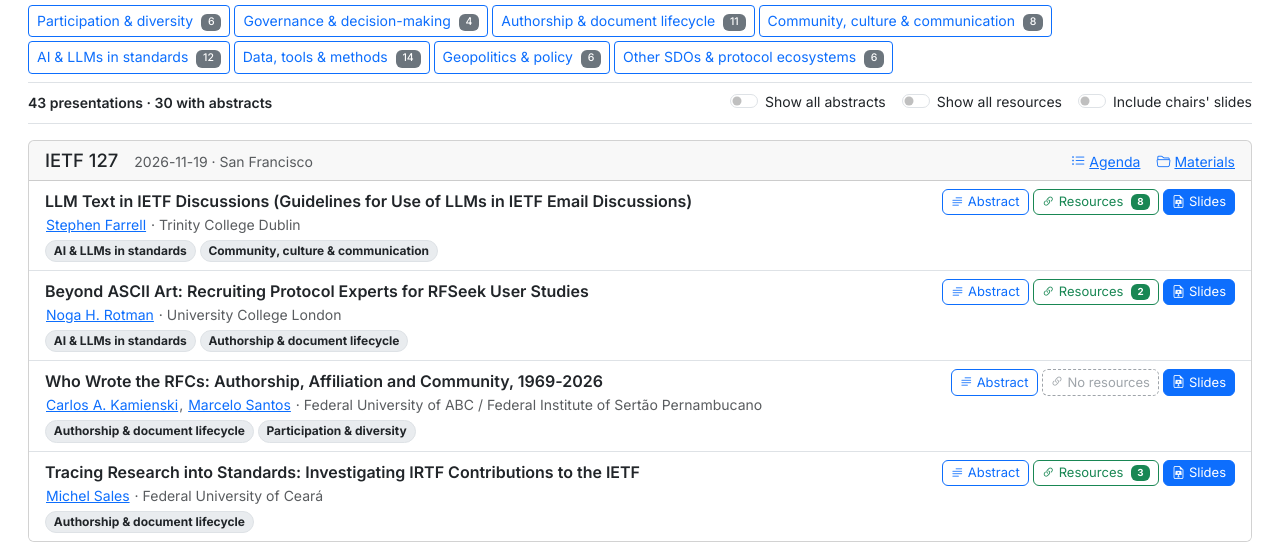
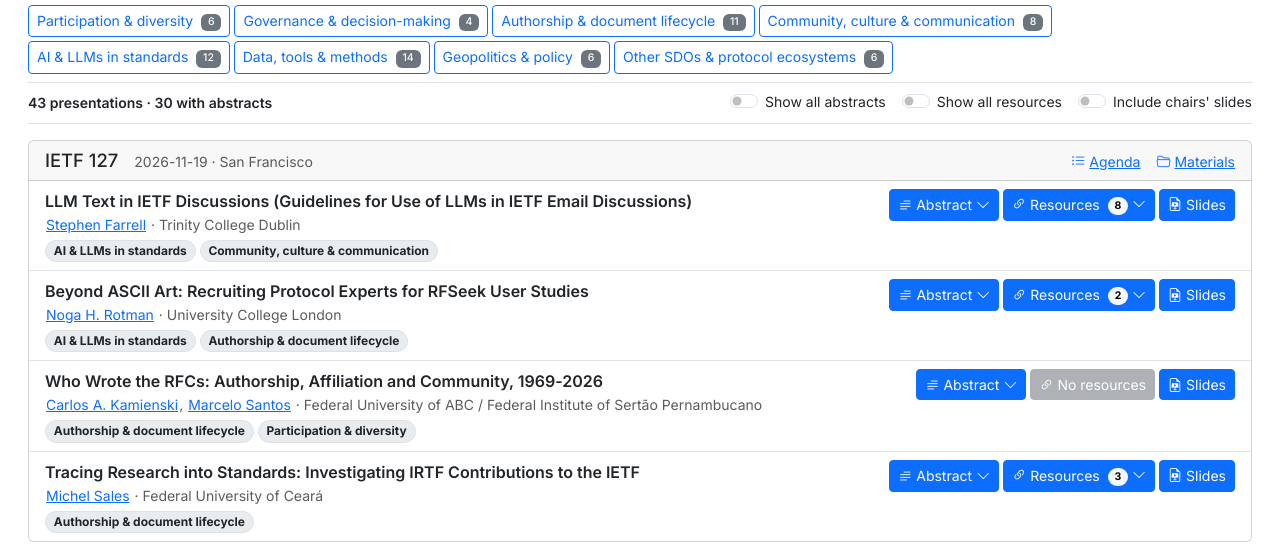
Before and after one commit to irtf-rasprg/catalog, a plain HTML site: page docs/index.html in a window 1280 px wide. Shown: the part 227-782 px from the top of the page. Drawn offline with Linux system fonts and the light colour scheme.

Commit message:
Use Datatracker-style solid buttons on talk cards
The Datatracker uses solid "btn btn-sm btn-primary" buttons for available
items and "btn-secondary disabled" when an item is missing (e.g. the
Agenda/Minutes buttons on a group's meetings page). Apply the same to the
Abstract, Resources and Slides buttons, add a chevron to show open/closed
state, and make Reset a solid secondary button. Topic filter buttons stay
outlined so their on/off state is visible.

Co-Authored-By: Claude Opus 5.5 <noreply@anthropic.com>
Claude-Session: https://claude.ai/code/session_01GdJ4nbiBREzCsMJ9MDR43Q

```diff
--- a/docs/app.js
+++ b/docs/app.js
@@ -116,11 +116,17 @@
     const nres = (p.resources || []).length;
     const aOpen = isOpen(openAbs, p.id, state.allAbs);
     const rOpen = nres > 0 && isOpen(openRes, p.id, state.allRes);
-    const absBtn = isTalk(p) ? `<button type="button" class="btn ${p.abstract ? "btn-outline-primary" : "btn-outline-secondary missing"}${aOpen ? " active" : ""}" data-toggle="abs" data-id="${esc(p.id)}" aria-expanded="${aOpen}"
-        title="${p.abstract ? "Show the abstract from the session agenda" : "The session agenda has no abstract for this talk"}"><i class="bi bi-text-paragraph me-1" aria-hidden="true"></i>${p.abstract ? "Abstract" : "No abstract"}</button>` : "";
-    const resBtn = nres ? `<button type="button" class="btn btn-outline-success${rOpen ? " active" : ""}" data-toggle="res" data-id="${esc(p.id)}" aria-expanded="${rOpen}"
-        title="Tools, papers and other links from the agenda and slides"><i class="bi bi-link-45deg me-1" aria-hidden="true"></i>Resources <span class="badge ${rOpen ? "text-bg-light" : "text-bg-success"} ms-1">${nres}</span></button>`
-      : (isTalk(p) ? `<button type="button" class="btn btn-outline-secondary missing" disabled title="No links found in the agenda or slides"><i class="bi bi-link-45deg me-1" aria-hidden="true"></i>No resources</button>` : "");
+    // Button styles follow the Datatracker (e.g. group meetings page): solid
+    // btn-primary btn-sm when the item exists, btn-secondary disabled when not.
+    const chev = (open) => `<i class="bi bi-chevron-${open ? "up" : "down"} ms-1" aria-hidden="true"></i>`;
+    const absBtn = !isTalk(p) ? "" : p.abstract
+      ? `<button type="button" class="btn btn-sm btn-primary${aOpen ? " active" : ""}" data-toggle="abs" data-id="${esc(p.id)}" aria-expanded="${aOpen}"
+          title="Show the abstract from the session agenda"><i class="bi bi-text-paragraph me-1" aria-hidden="true"></i>Abstract${chev(aOpen)}</button>`
+      : `<span title="The session agenda has no abstract for this talk"><button type="button" class="btn btn-sm btn-secondary" disabled><i class="bi bi-text-paragraph me-1" aria-hidden="true"></i>No abstract</button></span>`;
+    const resBtn = nres
+      ? `<button type="button" class="btn btn-sm btn-primary${rOpen ? " active" : ""}" data-toggle="res" data-id="${esc(p.id)}" aria-expanded="${rOpen}"
+          title="Tools, papers and other links from the agenda and slides"><i class="bi bi-link-45deg me-1" aria-hidden="true"></i>Resources <span class="badge rounded-pill text-bg-light ms-1">${nres}</span>${chev(rOpen)}</button>`
+      : (isTalk(p) ? `<span title="No links found in the agenda or slides"><button type="button" class="btn btn-sm btn-secondary" disabled><i class="bi bi-link-45deg me-1" aria-hidden="true"></i>No resources</button></span>` : "");
     return `<li class="list-group-item talk">
       <div class="d-flex flex-wrap gap-2 align-items-start">
         <div class="flex-grow-1" style="min-width: 14rem">
@@ -130,7 +136,7 @@
         </div>
         <div class="actions d-flex flex-wrap gap-1">
           ${absBtn}${resBtn}
-          <a class="btn btn-primary" href="${esc(p.slides)}" ${ext}><i class="bi bi-file-earmark-slides me-1" aria-hidden="true"></i>Slides</a>
+          <a class="btn btn-sm btn-primary" href="${esc(p.slides)}" ${ext}><i class="bi bi-file-earmark-slides me-1" aria-hidden="true"></i>Slides</a>
         </div>
       </div>
       ${aOpen && isTalk(p) ? abstractPanel(p) : ""}
--- a/docs/index.html
+++ b/docs/index.html
@@ -18,7 +18,7 @@
 <link href="https://fonts.googleapis.com/css2?family=Inter:wght@400;500;600;700&display=swap" rel="stylesheet">
 <link href="vendor/bootstrap/bootstrap.min.css" rel="stylesheet">
 <link href="vendor/bootstrap-icons/bootstrap-icons.min.css" rel="stylesheet">
-<link rel="stylesheet" href="style.css?v=48c79c9e83">
+<link rel="stylesheet" href="style.css?v=20f7286ebf">
 </head>
 <body class="navbar-offset">
 <a class="visually-hidden visually-hidden-focusable" href="#content">Skip to main content</a>
@@ -58,7 +58,7 @@
       <select id="rtype" class="form-select"><option value="">Any</option></select>
     </div>
     <div class="col-6 col-md-3 col-lg-2">
-      <button id="reset" type="button" class="btn btn-outline-secondary w-100"><i class="bi bi-x-circle me-1" aria-hidden="true"></i>Reset</button>
+      <button id="reset" type="button" class="btn btn-secondary w-100"><i class="bi bi-x-circle me-1" aria-hidden="true"></i>Reset</button>
     </div>
   </form>
 
@@ -98,6 +98,6 @@
     Not an official IETF or IRTF service. Corrections: edit <code>data/*.yaml</code> and open a pull request.
   </div>
 </footer>
-<script src="app.js?v=d5ed9ae7d3"></script>
+<script src="app.js?v=32c143394d"></script>
 </body>
 </html>
--- a/docs/style.css
+++ b/docs/style.css
@@ -17,8 +17,7 @@ h1 small { font-size: 60%; }
 
 .talk-title { font-weight: 600; }
 .talk .who .btn-link { --bs-btn-padding-x: 0; --bs-btn-padding-y: 0; vertical-align: baseline; font-size: inherit; }
-.talk .actions .btn { --bs-btn-padding-y: .15rem; --bs-btn-padding-x: .5rem; --bs-btn-font-size: .8125rem; }
-.talk .actions .btn.missing { border-style: dashed; }
+.talk .actions .btn:disabled { opacity: .55; }
 
 .panel { border-left: 3px solid var(--bs-border-color); padding: .5rem .75rem; margin-top: .5rem;
   background: var(--bs-tertiary-bg); border-radius: 0 .375rem .375rem 0; }
```
